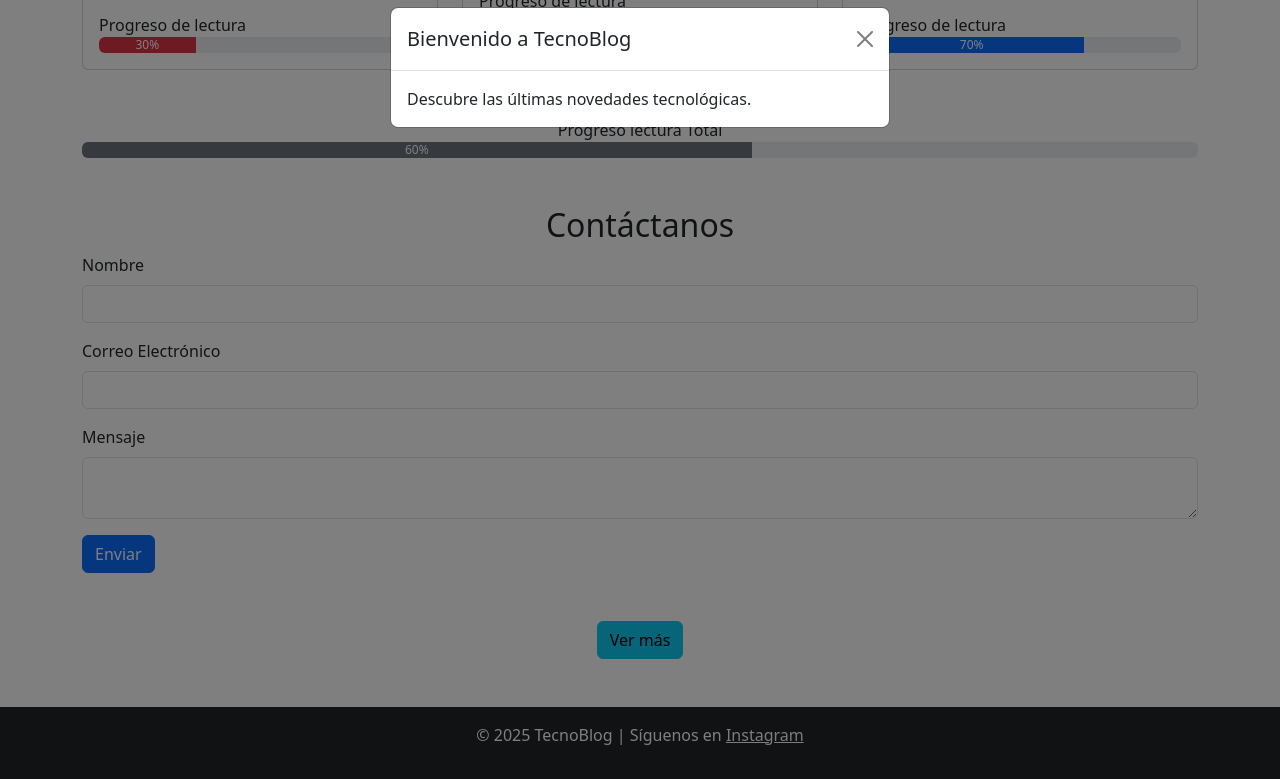
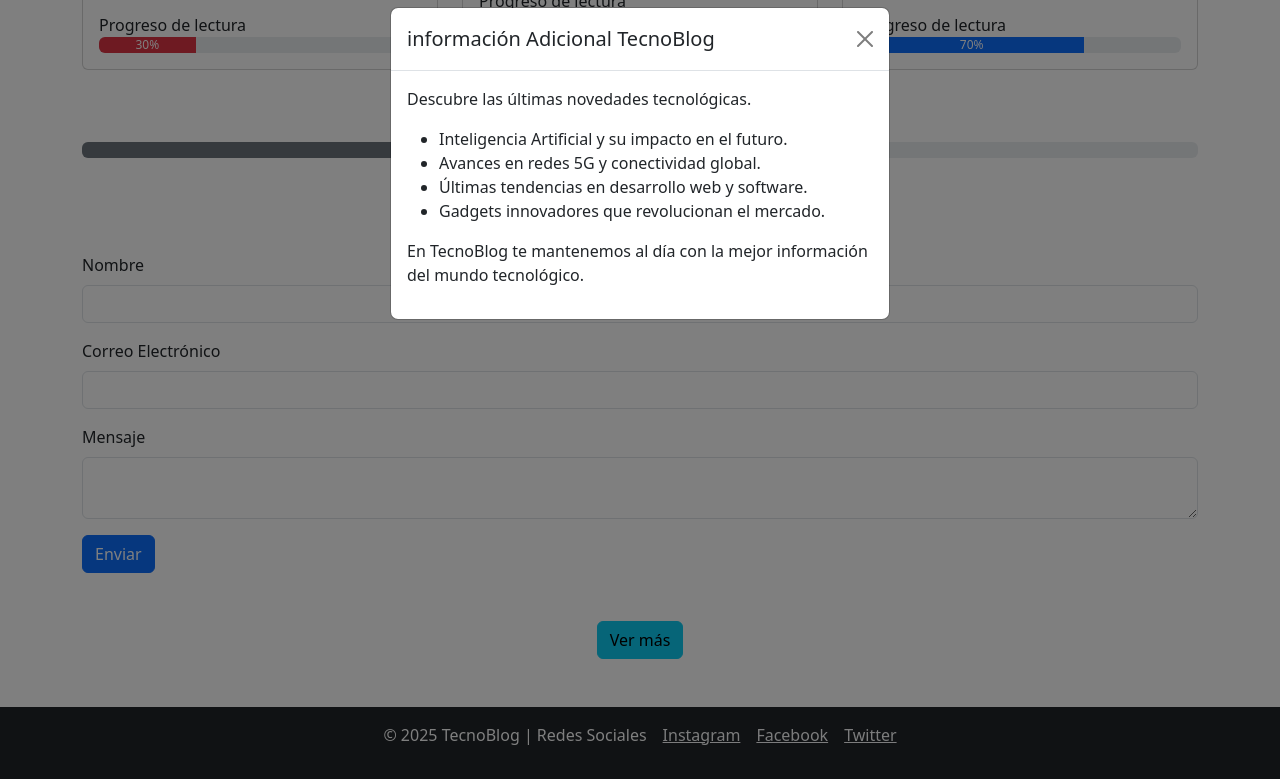
Before and after one commit to mcalex468/examenBootstrap, a plain HTML site: page index.html in a window 1280 px wide. Both pictures are taken after a click on the button "Ver más". Shown: the part 884-1663 px from the top of the page. Drawn offline with nearby package versions, Linux system fonts and the light colour scheme.

Commit message:
commit final examen bootstrap

```diff
--- a/index.html
+++ b/index.html
@@ -125,27 +125,43 @@
 
   <!-- Componente adicional - Modal -->
 <div class="container text-center my-5">
-        <button type="button" class="btn btn-info" data-bs-toggle="modal" data-bs-target="#exampleModal">Ver
-            más</button>
+    <button type="button" class="btn btn-info" data-bs-toggle="modal" data-bs-target="#exampleModal">
+        Ver más
+    </button>
 </div>
-    <div class="modal fade" id="exampleModal" tabindex="-1">
+
+<div class="modal fade" id="exampleModal">
     <div class="modal-dialog">
         <div class="modal-content">
             <div class="modal-header">
-                    <h5 class="modal-title">Bienvenido a TecnoBlog</h5>
+                <h5 class="modal-title">información Adicional TecnoBlog</h5>
                 <button type="button" class="btn-close" data-bs-dismiss="modal"></button>
             </div>
             <div class="modal-body">
-                    Descubre las últimas novedades tecnológicas.
+                <p>Descubre las últimas novedades tecnológicas.</p>
+                <ul>
+                    <li>Inteligencia Artificial y su impacto en el futuro.</li>
+                    <li>Avances en redes 5G y conectividad global.</li>
+                    <li>Últimas tendencias en desarrollo web y software.</li>
+                    <li>Gadgets innovadores que revolucionan el mercado.</li>
+                </ul>
+                <p>En TecnoBlog te mantenemos al día con la mejor información del mundo tecnológico.</p>
             </div>
         </div>
     </div>
 </div>
 
+
     <!-- Footer -->
-    <footer class="bg-dark text-white text-center py-3 mt-5">
-        <p>&copy; 2025 TecnoBlog | Síguenos en <a href="" class="text-light">Instagram</a></p>
+    <footer
+        class="bg-dark text-white text-center py-3 mt-5 d-flex justify-content-center align-items-center gap-3 flex-wrap">
+        <p>&copy; 2025 TecnoBlog | Redes Sociales</p>
+        <p><a href="https://www.instagram.com/" class="text-light">Instagram</a></p>
+        <p><a href="https://www.facebook.com/" class="text-light">Facebook</a></p>
+        <p><a href="https://www.twitter.com/" class="text-light">Twitter</a></p>
     </footer>
+
+
 
     <script src="https://cdn.jsdelivr.net/npm/bootstrap@5.3.0/dist/js/bootstrap.bundle.min.js"></script>
 </body>
```
Lines whose indentation alone changed are shown as unchanged.
